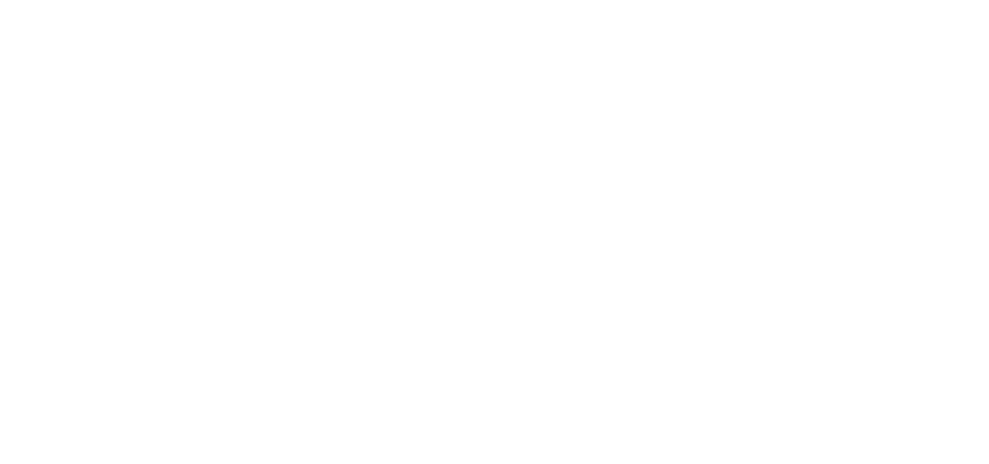
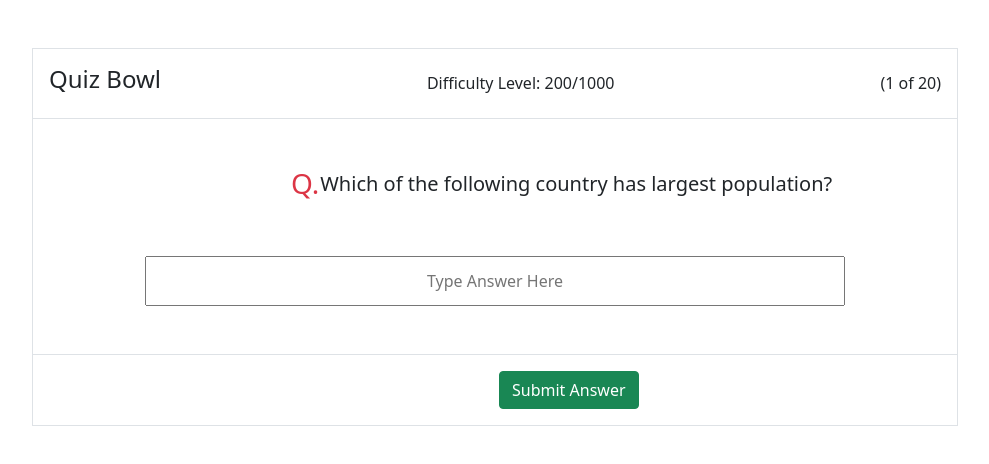
Before and after one commit to idanzigm/Project2_Frontend_amplifire-mamba, an Angular app: page /game-mode in a window 1280 px wide. Before the commit this address led to /. Shown: the top 464 px of the page, without its empty margins (145-1134 px from the left). Built offline with nearby package versions, Linux system fonts and the light colour scheme.

Commit message:
Game-Mode Component Structured

```diff
--- a/src/app/app-routing.module.ts
+++ b/src/app/app-routing.module.ts
@@ -4,6 +4,7 @@
 import { MainPageComponent } from './components/main-page/main-page.component';
 import { RegisterComponent } from './components/register/register.component';
 import { TestComponent } from './components/test/test.component';
+import { GameModeComponent } from './components/game-mode/game-mode.component';
 
 const routes: Routes = [{
   path:"",
@@ -17,6 +18,9 @@
 }, {
   path:"test",
   component:TestComponent
+}, {
+  path:"game-mode",
+  component:GameModeComponent
 }
 ];
 
--- a/src/app/app.module.ts
+++ b/src/app/app.module.ts
@@ -10,6 +10,7 @@
 import { FormsModule } from '@angular/forms';
 import { MainPageComponent } from './components/main-page/main-page.component';
 import { RegisterComponent } from './components/register/register.component';
+import { GameModeComponent } from './components/game-mode/game-mode.component';
 
 @NgModule({
   declarations: [
@@ -17,7 +18,8 @@
     TestComponent,
     RegisterComponent,
     LoginComponent,
-    MainPageComponent
+    MainPageComponent,
+    GameModeComponent
   ],
   imports: [
     BrowserModule,
--- /dev/null
+++ b/src/app/components/game-mode/game-mode.component.html
@@ -0,0 +1,23 @@
+<div class="container mt-5">
+    <div class="d-flex justify-content-center row">
+        <div class="col-md-10 col-lg-10">
+            <div class="border">
+                <div class="question bg-white p-3 border-bottom">
+                    <div class="d-flex flex-row justify-content-between align-items-center mcq">
+                        <h4>Quiz Bowl</h4><span id="difficultyLevel">Difficulty Level: 200/1000</span><span id="questionNumber">(1 of 20)</span>
+                    </div>
+                </div>
+                <div class="question bg-white p-5 border-bottom">
+                    <div class="d-flex flex-row align-items-center question-title" style="margin-left: 210px;">
+                        <h3 class="text-danger">Q.</h3><table><tr><th id="currentQuestion"><h5>Which of the following country has largest population?</h5></th></tr></table>
+                    </div><br><br>
+                    <div class="ans ml-2" style="text-align:center;">
+                        <label class="text" > <input type="text" name="attempt" placeholder="Type Answer Here" style="text-align:center; height:50px; width:700px;">
+                        </label>
+                    </div>
+                </div>
+                <div class="d-flex flex-row justify-content-between align-items-center p-3 bg-white" style="margin-left: 450px;"><button class="btn btn-primary border-success align-items-center btn-success" type="button" >Submit Answer<i class="fa fa-angle-right ml-2" ></i></button></div>
+            </div>
+        </div>
+    </div>
+</div>
--- /dev/null
+++ b/src/app/components/game-mode/game-mode.component.ts
@@ -0,0 +1,16 @@
+import { Component, OnInit } from '@angular/core';
+
+@Component({
+  selector: 'app-game-mode',
+  templateUrl: './game-mode.component.html',
+  styleUrls: ['./game-mode.component.css']
+})
+export class GameModeComponent implements OnInit {
+
+
+  constructor() { }
+
+  ngOnInit(): void {
+  }
+
+}
--- a/src/app/components/main-page/main-page.component.html
+++ b/src/app/components/main-page/main-page.component.html
@@ -4,3 +4,5 @@
 <a routerLinkActive="true" routerLink="register">Create New User</a>
 <br>
 <a routerLinkActive="true" routerLink="test">JService API Test Page</a>
+<br>
+<a routerLinkActive="true" routerLink="game-mode">Game-Mode Component</a>
```
Also changed, not shown: src/app/components/game-mode/game-mode.component.css (added), 1 other file (tests, documents, lock files or other folders).
